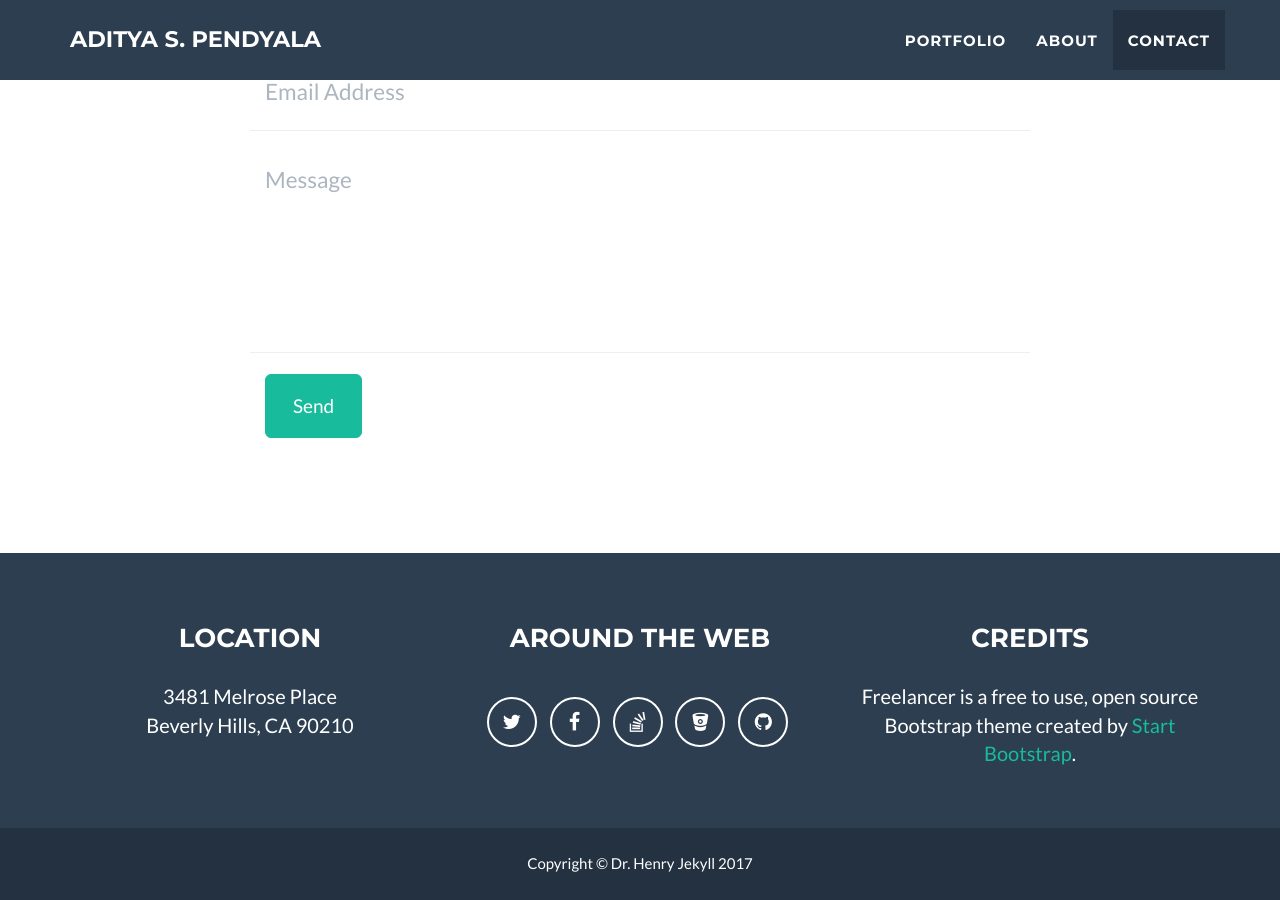
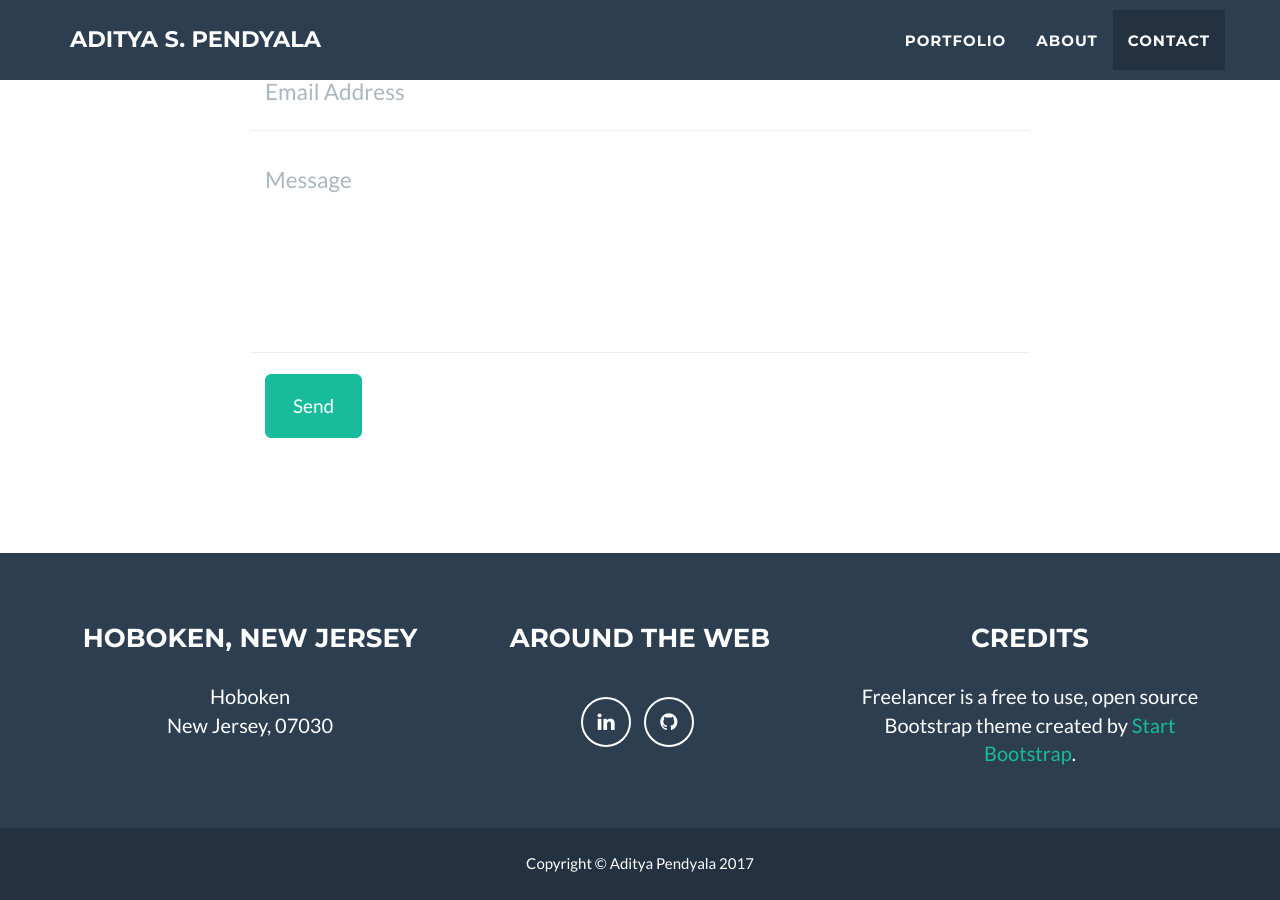
Before and after one commit to adityapenn/adityapenn.github.io, a Jekyll site: the page built from index.html, in a window 1280 px wide and 900 px high, scrolled down 2485 px. Built offline with Jekyll 4.4.1, drawn with Linux system fonts in a browser that asks for light colours; some of the changed text lies outside the part shown.

Commit message:
Update _config.yml

```diff
--- a/_config.yml
+++ b/_config.yml
@@ -2,10 +2,10 @@
 title: Aditya S. Pendyala
 email: apendyal@stevens.edu
 url: https://whitecanvasgypsy.github.io
-description: "Write an awesome description for your new site here. You can edit this line in _config.yml. It will appear in your document head meta (for Google search results) and in your feed.xml site description."
-keywords: "your keywords, separated by commas"
-skills: "User Experience Designer"
-meta_author: LastName FirstName
+description: "Aditya S. Pendyala - A technical writer, author, programmer, and analyst, currently on the rickety journey of job searching and the many perks that come with it; such as the pursuit of an amazing-looking portfolio website, comparable to the website that this text is displayed on."
+keywords: "programmer, analyst, technical writer, content writer, author, entrepreneur, creative, user documentation, doctohelp, software design, software development, robohelp, fiction, end user guide, software documentation, illustrator, dreamweaver, programming, java, html, css, sql, python, tableau"
+skills: "Technical Writer - Author - Programmer - Analyst"
+meta_author: Pendyala Aditya
 
 # Google webmaster tools
 google_verify:
@@ -21,7 +21,7 @@
 
 # If you use disqus you need disqus shortname
 # https://help.disqus.com/customer/portal/articles/466208
-disqus_shortname: myshortname
+disqus_shortname: Aditya
 
 # Color settings (hex-codes without the leading hash-tag)
 color:
@@ -32,28 +32,22 @@
 
 # Footer settings
 footer:
-  copyright: Dr. Henry Jekyll
-  location: Location
+  copyright: Aditya Pendyala
+  location: Hoboken, New Jersey
   social: Around the Web
   credits: Credits
 
 # Social networks usernames (many more available: google-plus, flickr, dribbble, pinterest, instagram, tumblr, linkedin, etc.)
 social:
-  - title: twitter
-    url: http://twitter.com/jekyllrb
-  - title: facebook
-    url:
-  - title: stack-overflow
-    url: http://stackoverflow.com/questions/tagged/jekyll
-  - title: bitbucket
-    url: http://bitbucket.org/jekyll
+  - title: linkedin
+    url: https://www.linkedin.com/in/aditya-pendyala/
   - title: github
-    url: http://github.com/jekyll
+    url: http://github.com/whitecanvasgypsy
 
 # Postal address (add as many lines as necessary)
 address:
-  - line: 3481 Melrose Place
-  - line: Beverly Hills, CA 90210
+  - line: Hoboken
+  - line: New Jersey, 07030
 
 # Credits content
 credits: 'Freelancer is a free to use, open source Bootstrap theme created by <a href="http://startbootstrap.com">Start Bootstrap</a>.'
```
